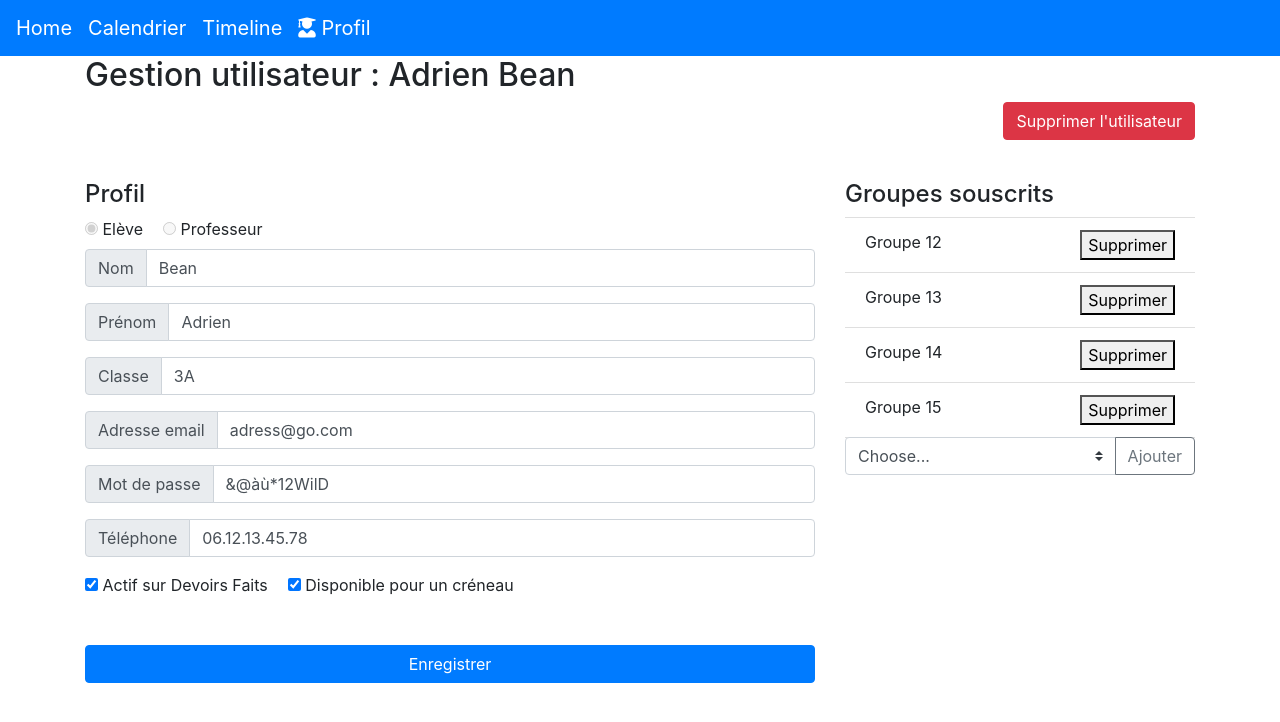
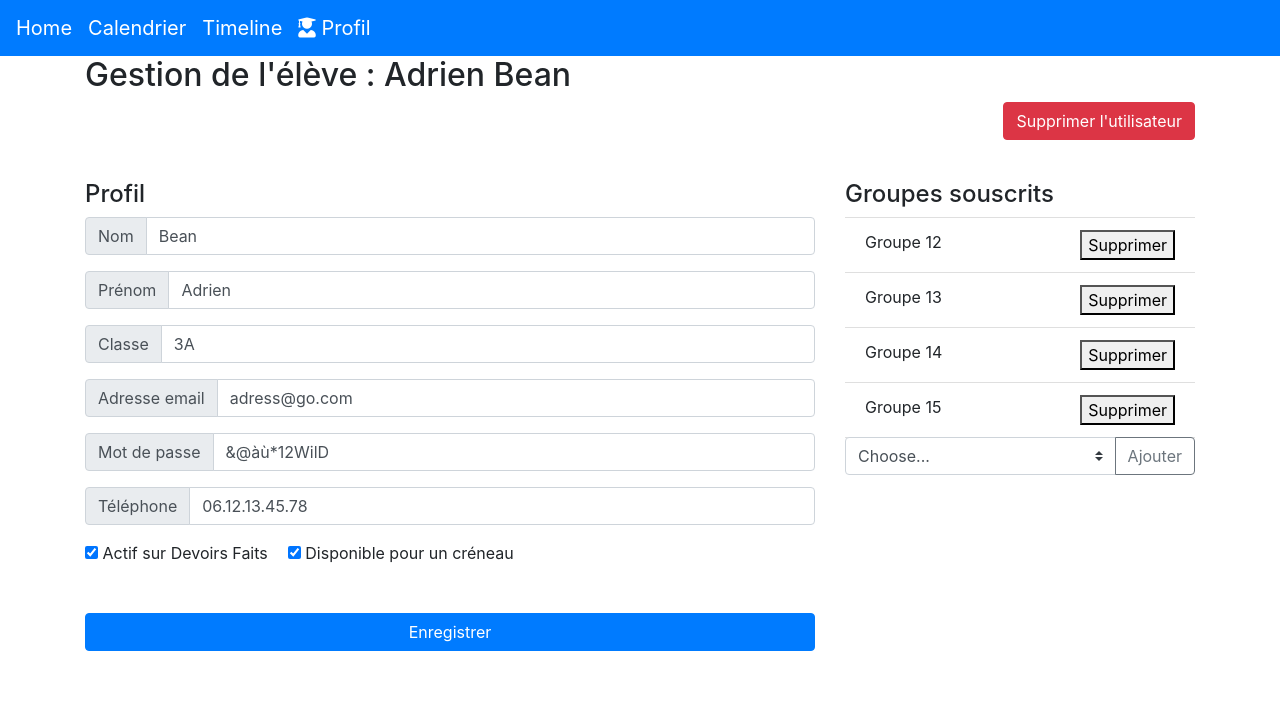
Before and after one commit to jobdoneproject/devoirsfaitsfront, an Angular app: page /edition-utilisateur/13 in a window 1280 px wide. Shown: the top 722 px of the page. Built offline with nearby package versions, Linux system fonts and the light colour scheme.

Commit message:
role updated

```diff
--- a/src/app/page-user-edit/page-user-edit.component.html
+++ b/src/app/page-user-edit/page-user-edit.component.html
@@ -1,7 +1,9 @@
 <div class="container">
   <div class="row">
     <div class="col-lg-12">
-      <h2>Gestion utilisateur :
+      <h2>Gestion
+        <span *ngIf="editedUser.role ==='eleve'"> de l'élève :</span>
+        <span *ngIf="editedUser.role ==='prof'"> du professeur :</span>
         {{editedUser.firstName}} {{editedUser.lastName}}
       </h2>
       <div class="float-right">
@@ -21,16 +23,7 @@
 
         <input type="hidden" id="userId" name= "userId" value="{{editedUser.id}}">
         <input type="hidden" id="idEtablissement" name= "idEtablissement" value="{{editedUser.idEtablissement}}">
-        <div class="row" style="margin-top:0px">
-          <div class="col-lg-8">
-            <label class="radio-inline">
-              <input type="radio" value="eleve" name="eleve" [checked]="editedUser.role === 'eleve'" Disabled> Elève
-            </label>
-            <label class="radio-inline" style="margin-left:20px">
-              <input type="radio" value="prof" name="prof" [checked]="editedUser.role === 'prof'" Disabled> Professeur
-            </label>
-          </div>
-        </div>
+        <input type="hidden" id="role" name= "role" value="{{editedUser.role}}">
         <div class="input-group mb-3">
           <div class="input-group-prepend">
             <span class="input-group-text">Nom</span>
```
